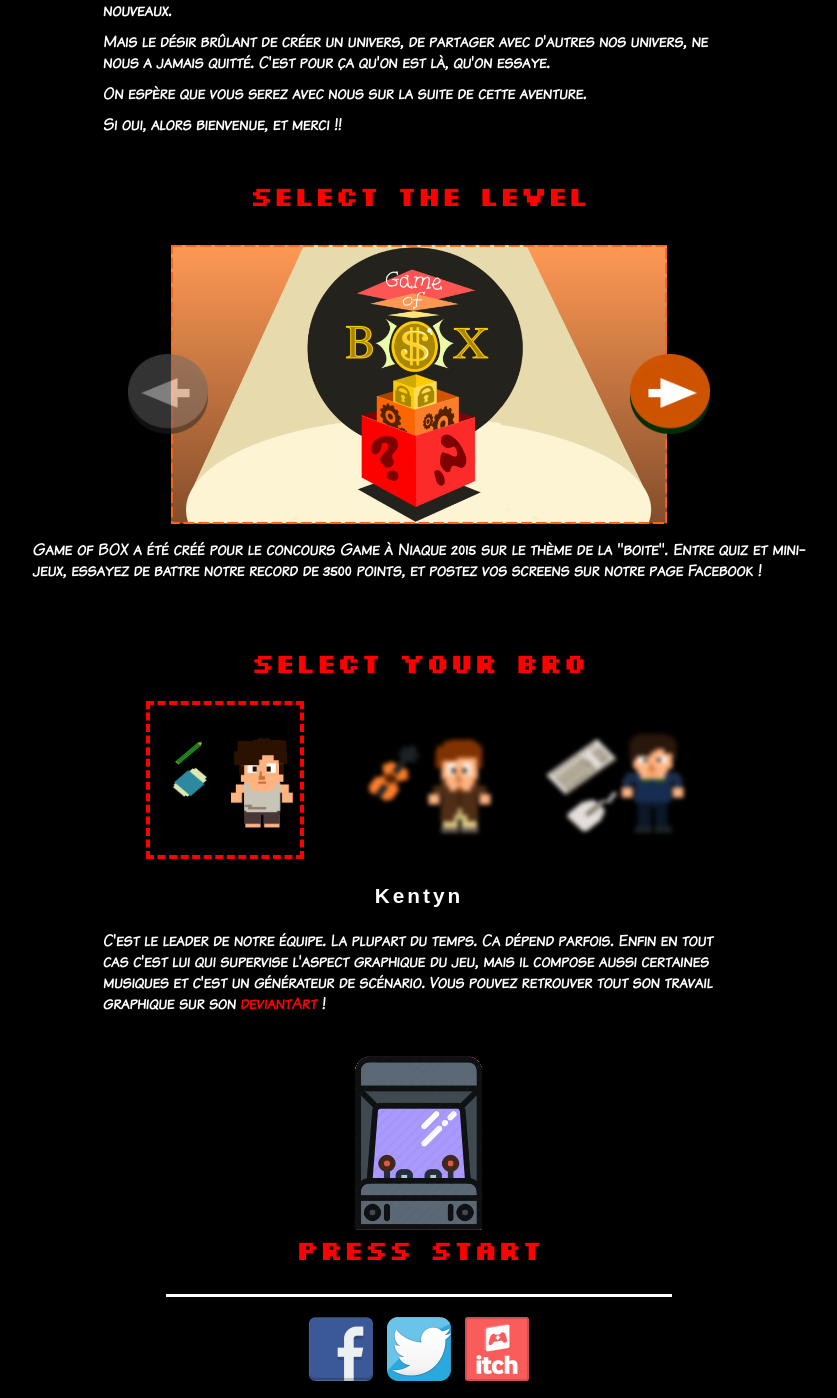
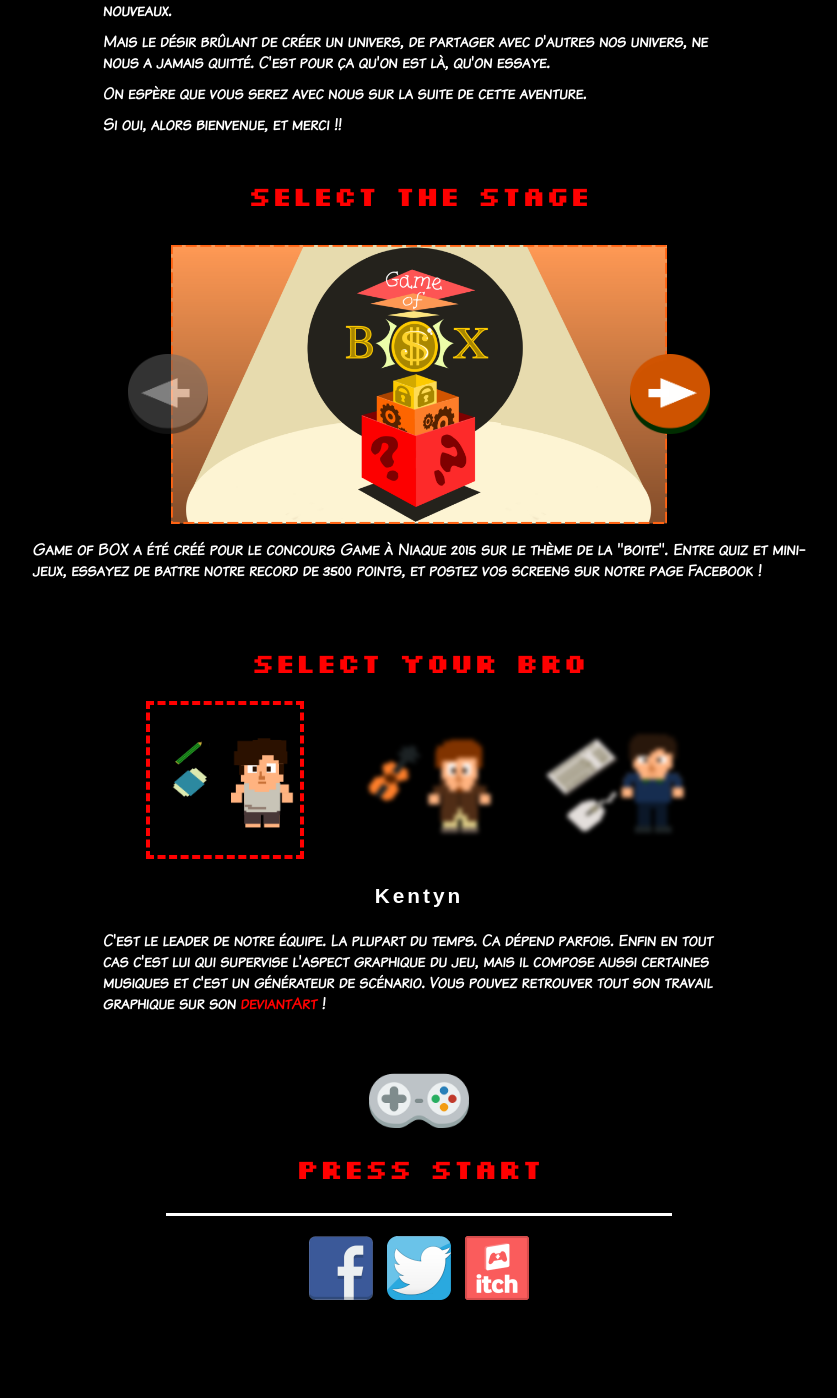
Before and after one commit to Thibeylard/bro7hers.com, a PHP site: page / in a window 1280 px wide. Shown: the part 419-1817 px from the top of the page, without its empty margins (221-1058 px from the left). After the commit the page ends 1719 px from the top, so only its background shows below. Run offline with PHP 8.4, Linux system fonts and the light colour scheme; some web fonts are replaced.

Commit message:
Replaced arcade concept by console

```diff
--- a/arcade.html
+++ b/console.html
@@ -24,11 +24,11 @@
 <aside id="gameCartridge">
     <img src="img/gobCartridge.png" alt="bro7hers game cartridge">
 </aside>
-<section id="arcadeSection">
+<section id="consoleSection">
 
 </section>
 
-<nav id="arcadeNavbar"><img src="img/exitDoor.png" alt="exitDoor"></nav>
+<nav id="consoleNavbar"><img src="img/exitDoor.png" alt="exitDoor"></nav>
 
 <footer>
     <a href="https://www.facebook.com/bro7hers/"><img src="img/fb_icon.png" alt="Facebook"/></a>
@@ -38,7 +38,7 @@
 
 </body>
 
-<script src="js/arcade.js"></script>
+<script src="js/console.js"></script>
 
 
 </html>
--- a/css/main.css
+++ b/css/main.css
@@ -149,7 +149,7 @@ p.gameDescription {
     text-align: center;
 }
 
-#arcadeLink + .pixelTitle {
+#consoleLink + .pixelTitle {
     margin-top: 0;
     animation-name: pressStart;
     animation-iteration-count: infinite;
@@ -157,15 +157,15 @@ p.gameDescription {
     animation-timing-function: step-start;
 }
 
-#arcadeLink {
+#consoleLink {
     text-align: center;
     margin-top: 40px;
 }
 
-#arcadeLink img {
-    width:150px;
+#consoleLink img {
+    width:100px;
 }
-#arcadeLink img:hover {
+#consoleLink img:hover {
     cursor: pointer;
     animation-name: shakeArcade;
     animation-iteration-count: 3;
@@ -243,7 +243,7 @@ footer img:hover{
     width:120px;
 }
 
-#playerBar, #gameCartridge, #arcadeNavbar, #arcadeSection {
+#playerBar, #gameCartridge, #consoleNavbar, #consoleSection {
     text-align: center;
 }
 
@@ -256,7 +256,7 @@ footer img:hover{
     z-index: -10000;
 }
 
-#arcadeNavbar img {
+#consoleNavbar img {
     margin-top:40px;
     width : 130px;
     animation-name: blink;
--- a/index.html
+++ b/index.html
@@ -30,14 +30,12 @@
     <p class="kapsText">Si oui, alors bienvenue, et merci !!</p>
 </section>
 <section id="gameSection">
-    <h2 class="pixelTitle">SELECT THE LEVEL</h2>
+    <h2 class="pixelTitle">SELECT THE STAGE</h2>
     <nav id="gameNavbar">
         <img src="img/leftArrow.png" class="arrows leftArrow">
         <img src="img/rightArrow.png" class="arrows rightArrow"></nav>
     <div id="gameScroll">
         <div class="gameWrapper">
-           <!-- <nav id="gameNavbar">
-                <img src="img/rightArrow.png" class="arrows rightArrow"></nav> -->
             <img class="gamePicture" src="img/gobBanner.png">
             <p class="gameDescription kapsText">
                 Game of BOX a été créé pour le concours Game à Niaque 2015 sur le thème de la "boite".
@@ -46,7 +44,6 @@
             </p>
         </div>
         <div class="gameWrapper">
-         <!--   <nav id="gameNavbar"><img src="img/leftArrow.png" class="arrows leftArrow"></nav> -->
             <img class="gamePicture" src="img/modBanner.png">
             <p class="gameDescription kapsText">
                 Notre participation au "Underground Jam" sur le site Scirra (Construct 2 et 3) en 2015 !
@@ -69,7 +66,7 @@
     </p>
 </section>
 
-<nav id="arcadeLink"><img src="img/arcadeIcon.png" alt="arcadeLink"></nav>
+<nav id="consoleLink"><img src="img/gamepadIcon.png" alt="consoleLink"></nav>
 <h2 class="pixelTitle">PRESS START</h2>
 
 <footer>
--- a/js/arcade.js
+++ b/js/console.js
@@ -24,17 +24,17 @@ function setBro(broName) {
 
 function setGame (gameName) {
     if(gameName === "gob") {
-        $("#arcadeSection").html("<iframe src=\"https://itch.io/embed-upload/117126?color=f28112\" allowfullscreen=\"\" width=\"640\" height=\"500\" frameborder=\"0\"><a href=\"https://bro7hers.itch.io/game-of-box\">Play GAME OF BOX on itch.io</a></iframe>")
+        $("#consoleSection").html("<iframe src=\"https://itch.io/embed-upload/117126?color=f28112\" allowfullscreen=\"\" width=\"640\" height=\"500\" frameborder=\"0\"><a href=\"https://bro7hers.itch.io/game-of-box\">Play GAME OF BOX on itch.io</a></iframe>")
         $("#gameCartridge img").attr("src","img/gobCartridge.png")
     }
 
     if(gameName === "mod") {
-        $("#arcadeSection").html("<iframe src=\"https://itch.io/embed-upload/1796782?color=0b450b\" allowfullscreen=\"\" width=\"640\" height=\"500\" frameborder=\"0\"><a href=\"https://bro7hers.itch.io/mole-of-duty\">Play MOLE OF DUTY on itch.io</a></iframe>")
+        $("#consoleSection").html("<iframe src=\"https://itch.io/embed-upload/1796782?color=0b450b\" allowfullscreen=\"\" width=\"640\" height=\"500\" frameborder=\"0\"><a href=\"https://bro7hers.itch.io/mole-of-duty\">Play MOLE OF DUTY on itch.io</a></iframe>")
         $("#gameCartridge img").attr("src","img/modCartridge.png")
     }
 }
 
-$("#arcadeNavbar img").click(function() {
+$("#consoleNavbar img").click(function() {
     window.location.href = "index.html";
 });
 
--- a/js/index.js
+++ b/js/index.js
@@ -86,8 +86,8 @@ function isMaxScrollLeft() {
 }
 
 
-$("#arcadeLink img").click(function() {
+$("#consoleLink img").click(function() {
     let selectedBro = broId.split("-")[0];
     let selectedGame = games[currentScrollIndex];
-    window.location.href = `arcade.html?bro=${selectedBro}&game=${selectedGame}`;
+    window.location.href = `console.html?bro=${selectedBro}&game=${selectedGame}`;
 });
```
Also changed, not shown: img/arcadeIcon.png (deleted), img/gamepadIcon.png (added), img/gobCartridge.png, img/modCartridge.png.
